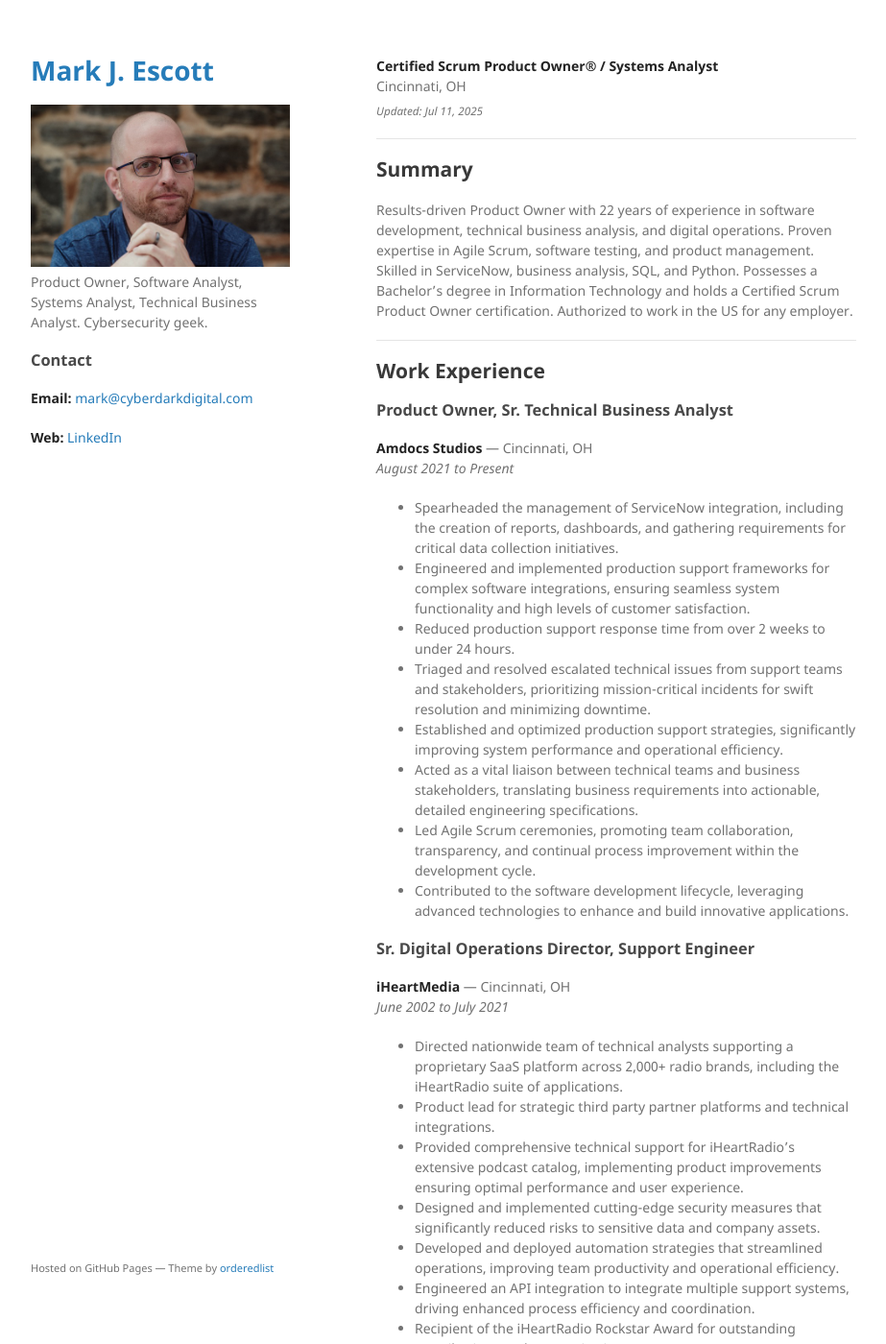
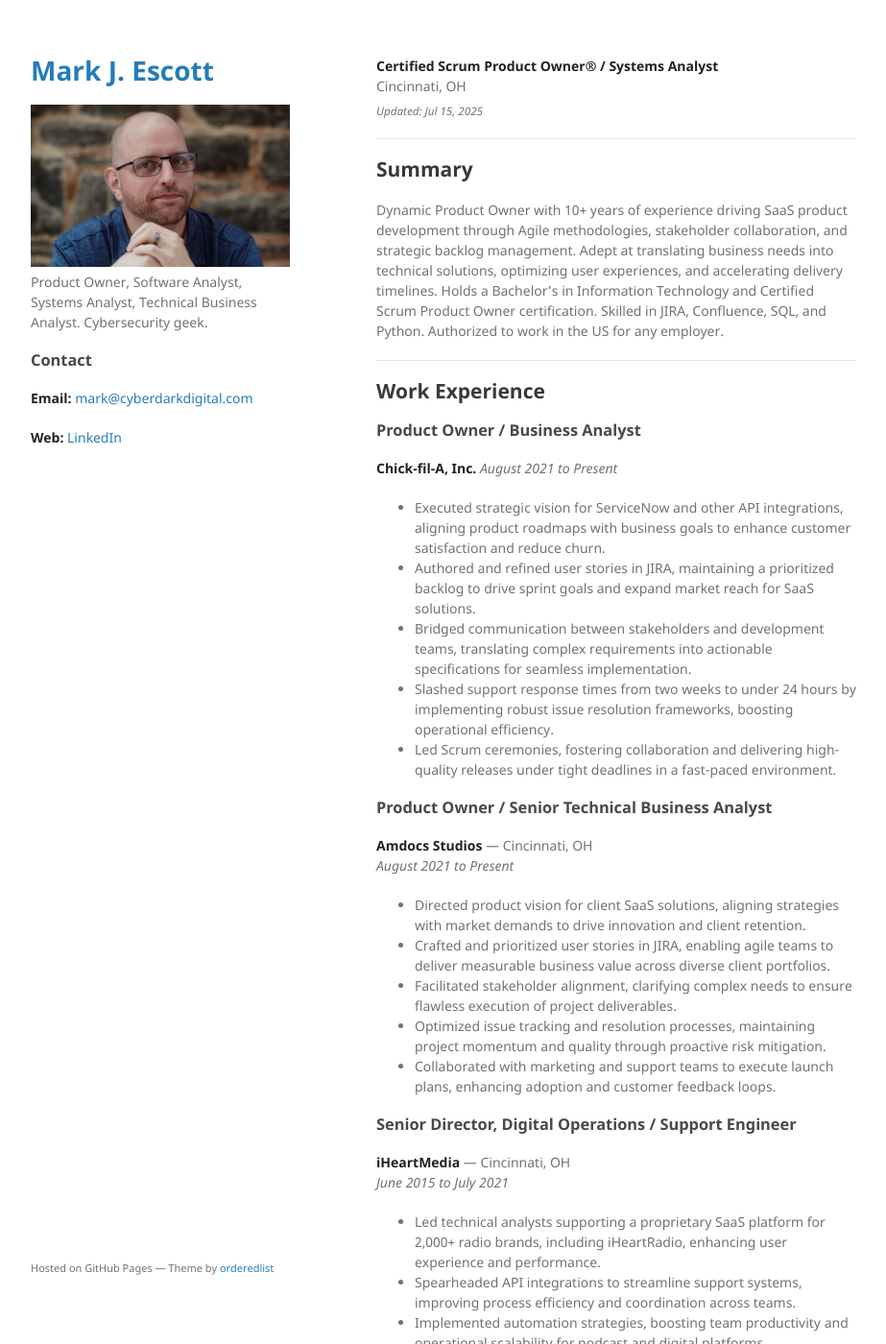
Before and after one commit to mjescott/mjescott.github.io, a Jekyll site: the page built from index.md, in a window 1280 px wide and 1400 px high. Shown: the whole window at 96% size, without its empty margins (178-1101 px from the left). Built offline with Jekyll 4.4.1, drawn with Linux system fonts in a browser that asks for light colours; some of the changed text lies outside the part shown.

Commit message:
Update index.md

```diff
--- a/index.md
+++ b/index.md
@@ -4,43 +4,46 @@ layout: default
 
 **Certified Scrum Product Owner® / Systems Analyst**
 Cincinnati, OH\
-<sub>_Updated: Jul 11, 2025_</sub>
+<sub>_Updated: Jul 15, 2025_</sub>
 
 ---
 
 ## Summary
 
-Results-driven Product Owner with 22 years of experience in software development, technical business analysis, and digital operations. Proven expertise in Agile Scrum, software testing, and product management. Skilled in ServiceNow, business analysis, SQL, and Python. Possesses a Bachelor's degree in Information Technology and holds a Certified Scrum Product Owner certification. Authorized to work in the US for any employer.
+Dynamic Product Owner with 10+ years of experience driving SaaS product development through Agile methodologies, stakeholder collaboration, and strategic backlog management. Adept at translating business needs into technical solutions, optimizing user experiences, and accelerating delivery timelines. Holds a Bachelor’s in Information Technology and Certified Scrum Product Owner certification. Skilled in JIRA, Confluence, SQL, and Python. Authorized to work in the US for any employer.
 
 ---
 
 ## Work Experience
 
-### Product Owner, Sr. Technical Business Analyst
+### Product Owner / Business Analyst
+**Chick-fil-A, Inc.**
+*August 2021 to Present*
+
+- Executed strategic vision for ServiceNow and other API integrations, aligning product roadmaps with business goals to enhance customer satisfaction and reduce churn.
+- Authored and refined user stories in JIRA, maintaining a prioritized backlog to drive sprint goals and expand market reach for SaaS solutions.
+- Bridged communication between stakeholders and development teams, translating complex requirements into actionable specifications for seamless implementation.
+- Slashed support response times from two weeks to under 24 hours by implementing robust issue resolution frameworks, boosting operational efficiency.
+- Led Scrum ceremonies, fostering collaboration and delivering high-quality releases under tight deadlines in a fast-paced environment.
+
+### Product Owner / Senior Technical Business Analyst
 **Amdocs Studios** — Cincinnati, OH
 *August 2021 to Present*
 
-- Spearheaded the management of ServiceNow integration, including the creation of reports, dashboards, and gathering requirements for critical data collection initiatives.
-- Engineered and implemented production support frameworks for complex software integrations, ensuring seamless system functionality and high levels of customer satisfaction.
-- Reduced production support response time from over 2 weeks to under 24 hours.
-- Triaged and resolved escalated technical issues from support teams and stakeholders, prioritizing mission-critical incidents for swift resolution and minimizing downtime.
-- Established and optimized production support strategies, significantly improving system performance and operational efficiency.
-- Acted as a vital liaison between technical teams and business stakeholders, translating business requirements into actionable, detailed engineering specifications.
-- Led Agile Scrum ceremonies, promoting team collaboration, transparency, and continual process improvement within the development cycle.
-- Contributed to the software development lifecycle, leveraging advanced technologies to enhance and build innovative applications.
+- Directed product vision for client SaaS solutions, aligning strategies with market demands to drive innovation and client retention.
+- Crafted and prioritized user stories in JIRA, enabling agile teams to deliver measurable business value across diverse client portfolios.
+- Facilitated stakeholder alignment, clarifying complex needs to ensure flawless execution of project deliverables.
+- Optimized issue tracking and resolution processes, maintaining project momentum and quality through proactive risk mitigation.
+- Collaborated with marketing and support teams to execute launch plans, enhancing adoption and customer feedback loops.
 
-### Sr. Digital Operations Director, Support Engineer
+### Senior Director, Digital Operations / Support Engineer
 **iHeartMedia** — Cincinnati, OH
-*June 2002 to July 2021*
+*June 2015 to July 2021*
 
-- Directed nationwide team of technical analysts supporting a proprietary SaaS platform across 2,000+ radio brands, including the iHeartRadio suite of applications.
-- Product lead for strategic third party partner platforms and technical integrations.
-- Provided comprehensive technical support for iHeartRadio’s extensive podcast catalog, implementing product improvements ensuring optimal performance and user experience.
-- Designed and implemented cutting-edge security measures that significantly reduced risks to sensitive data and company assets.
-- Developed and deployed automation strategies that streamlined operations, improving team productivity and operational efficiency.
-- Engineered an API integration to integrate multiple support systems, driving enhanced process efficiency and coordination.
-- Recipient of the iHeartRadio Rockstar Award for outstanding contributions to the organization.
-- Mentored direct reports, fostering career growth and professional development.
+- Led technical analysts supporting a proprietary SaaS platform for 2,000+ radio brands, including iHeartRadio, enhancing user experience and performance.
+- Spearheaded API integrations to streamline support systems, improving process efficiency and coordination across teams.
+- Implemented automation strategies, boosting team productivity and operational scalability for podcast and digital platforms.
+- Designed security measures to protect sensitive data, significantly reducing risks to company assets.
 
 ---
 
```
